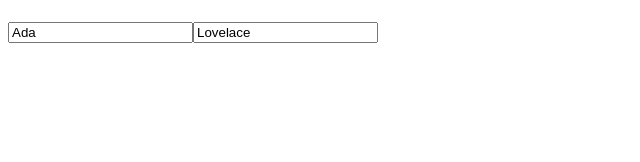
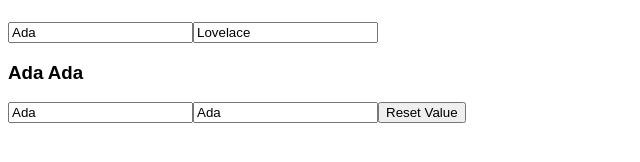
Before and after one commit to davidgchaves/react-hooks, a React app: page / in a window 1280 px wide. Shown: the part 382-544 px from the top of the page, without its empty margins (0-640 px from the left). Built offline with nearby package versions, Linux system fonts and the light colour scheme; no server answers.

Commit message:
Pure Component Callback

```diff
--- /dev/null
+++ b/src/09-pure-component-callback.tsx
@@ -0,0 +1,38 @@
+import React from "react";
+
+interface Props {
+  onReset: () => void;
+}
+
+const ResetValue: React.FC<Props> = React.memo((props: Props) => {
+  console.log("Only renders the first time; check React.memo + callback");
+  return <button onClick={props.onReset}>Reset Value</button>;
+});
+
+export const MyComponent9 = () => {
+  const [username, setUserName] = React.useState("Ada");
+  const [lastname, setLastName] = React.useState("Ada");
+
+  const resetNameCallback = React.useCallback(() => {
+    setUserName("");
+  }, []);
+
+  return (
+    <>
+      <h3>
+        {username} {lastname}
+      </h3>
+      <input
+        type="text"
+        value={username}
+        onChange={(e) => setUserName(e.target.value)}
+      />
+      <input
+        type="text"
+        value={lastname}
+        onChange={(e) => setLastName(e.target.value)}
+      />
+      <ResetValue onReset={resetNameCallback} />
+    </>
+  );
+};
--- a/src/app.tsx
+++ b/src/app.tsx
@@ -7,6 +7,7 @@ import { MyComponent5 } from "./05-component-update-render";
 import { MyComponent6 } from "./06-ajax-field-change";
 import { MyComponent7 } from "./07-custom-hook";
 import { MyComponent8 } from "./08-pure-component";
+import { MyComponent9 } from "./09-pure-component-callback";
 
 export const App = () => {
   return (
@@ -19,6 +20,7 @@ export const App = () => {
       <MyComponent6 />
       <MyComponent7 />
       <MyComponent8 />
+      <MyComponent9 />
     </>
   );
 };
```
